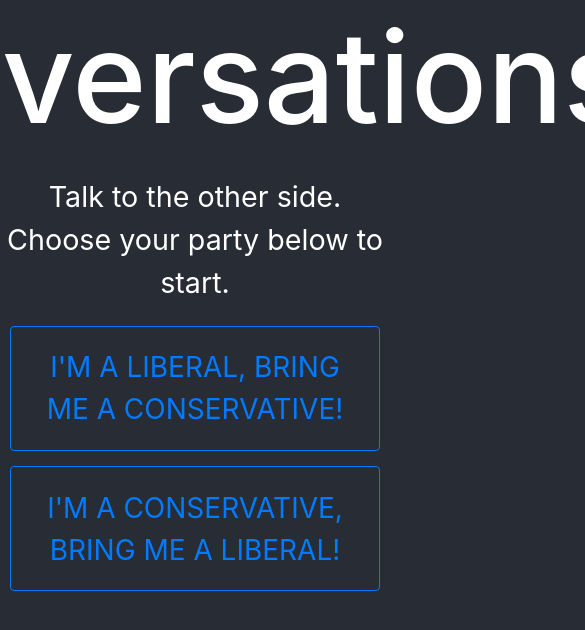
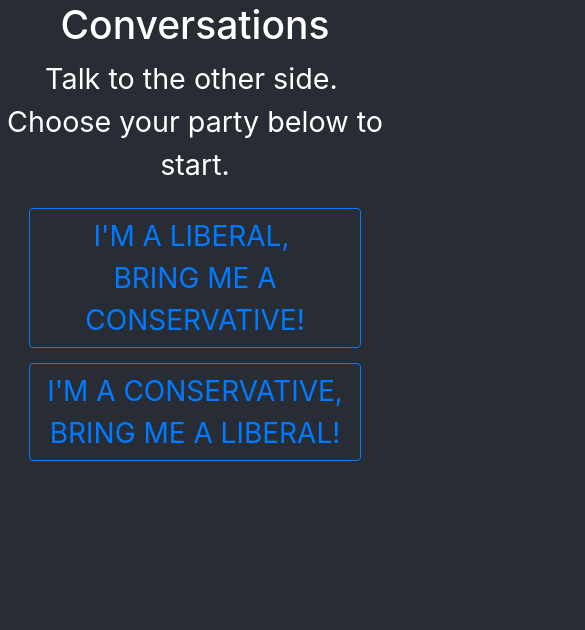
Before and after one commit to yuriybash/political-roulette, a React (Create React App) app in the folder client/: page / in a window 390 px wide. Shown: the top 630 px of the page, 585 px wide, since content can reach past the window. Built offline with nearby package versions, Linux system fonts and the light colour scheme.

Commit message:
passable css on desktop and mobile

```diff
--- a/client/public/index.html
+++ b/client/public/index.html
@@ -3,7 +3,8 @@
   <head>
     <meta charset="utf-8">
     <link rel="shortcut icon" href="%PUBLIC_URL%/favicon.ico">
-    <meta name="viewport" content="width=device-width, initial-scale=1, shrink-to-fit=no">
+    <!--<meta name="viewport" content="width=device-width, initial-scale=1, shrink-to-fit=no">-->
+    <meta name="viewport" content="width=device-width, initial-scale=1, maximum-scale=1">
     <meta name="theme-color" content="#000000">
     <!--
       manifest.json provides metadata used when your web app is added to the
--- a/client/src/App.css
+++ b/client/src/App.css
@@ -13,14 +13,14 @@ root,
 }
 
 .App-header {
-  min-height: 20vh;
+  /*min-height: 12vh;*/
   display: flex;
   flex-direction: column;
   align-items: center;
   justify-content: center;
   font-size: calc(10px + 2vmin);
   color: white;
-  margin-bottom: 1.5%;
+  margin-bottom: 14.5%;
 }
 
 .App-link {
@@ -31,16 +31,47 @@ root,
   position:absolute;
   top:0;
   margin-top: 0.5%;
-  font-size: 15vh;
 }
 
+/*DESKTOP*/
+@media screen and (min-width: 601px) {
+  .App-title {
+    font-size: 6vw;
+  }
+
+  .App-header {
+    margin-bottom: 8%;
+  }
+
+  .btn {
+    padding: 2.5%;
+  }
+
+}
+
+/*MOBILE*/
+@media screen and (max-width: 600px) {
+  .App-title {
+    font-size: 10vw;
+  }
+
+  .App-header {
+    margin-bottom: 14.5%;
+  }
+
+}
+
+
 .user_selection {
+  margin-top: 6vh;
 }
 
 .btn {
+  width: 85%;
   font-size: 28px;
-  padding: 5%;
+  /*padding: 5%;*/
   margin: 1.5% 2.5% 2.5% 2.5%;
+  white-space: normal;
 }
 
 
@@ -81,3 +112,11 @@ video {
   min-height: 12.5%;
   min-width: 12.5%;
 }
+
+span.line {
+  display: inline-block;
+}
+
+/*.outer_button div {*/
+  /*float: none*/
+/*}*/
--- a/client/src/App.js
+++ b/client/src/App.js
@@ -44,9 +44,14 @@ class UserSelection extends React.Component {
         return (
             <div>
                 <p className="instructions" color="white">
-                        Talk to the other side. Choose your party below to start.
+                    <span className="line" style={{marginRight: '0.25em'}}>Talk to the other side.</span>
+                    <span className="line"> Choose your party below to start. </span>
+
                 </p>
-                <Button onClick={this.props.onClick.bind(this, "liberal")} outline color="primary">I'M A LIBERAL, BRING ME A CONSERVATIVE!</Button>{' '}
+                <Button className="outer_button" onClick={this.props.onClick.bind(this, "liberal")} outline color="primary">
+                    <span className="line" style={{marginRight: '0.25em'}}>I'M A LIBERAL,</span>
+                    <span className="line">BRING ME A CONSERVATIVE!</span>
+                </Button>{' '}
                 <Button onClick={this.props.onClick.bind(this, "conservative")} outline color="primary">I'M A CONSERVATIVE, BRING ME A LIBERAL!</Button>{' '}
             </div>
         );
```
